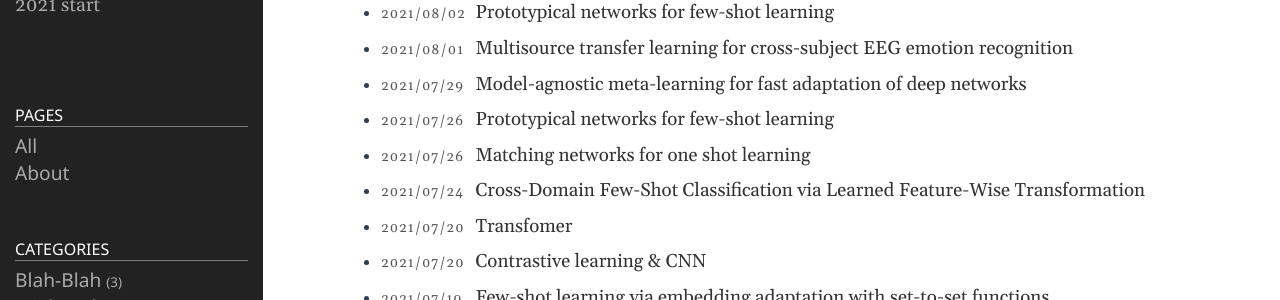
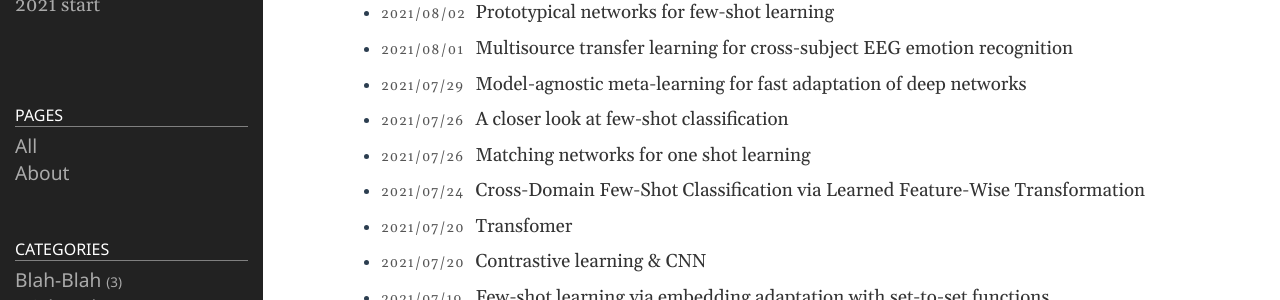
Before and after one commit to soxohan/soxohan.github.io, a Jekyll site: the page built from index.md, in a window 1280 px wide. Shown: the part 144-444 px from the top of the page. Built offline with Jekyll 4.4.1, drawn with Linux system fonts in a browser that asks for light colours.

Commit message:
Add files via upload

```diff
--- a/_posts/2021-07-26-202107262200_paper_closer_look_at.md
+++ b/_posts/2021-07-26-202107262200_paper_closer_look_at.md
@@ -1,6 +1,6 @@
 ---
 layout: post
-title: "Prototypical networks for few-shot learning"
+title: "A closer look at few-shot classification"
 category: paper
 changefreq : daily
 priority : 1.0
```
